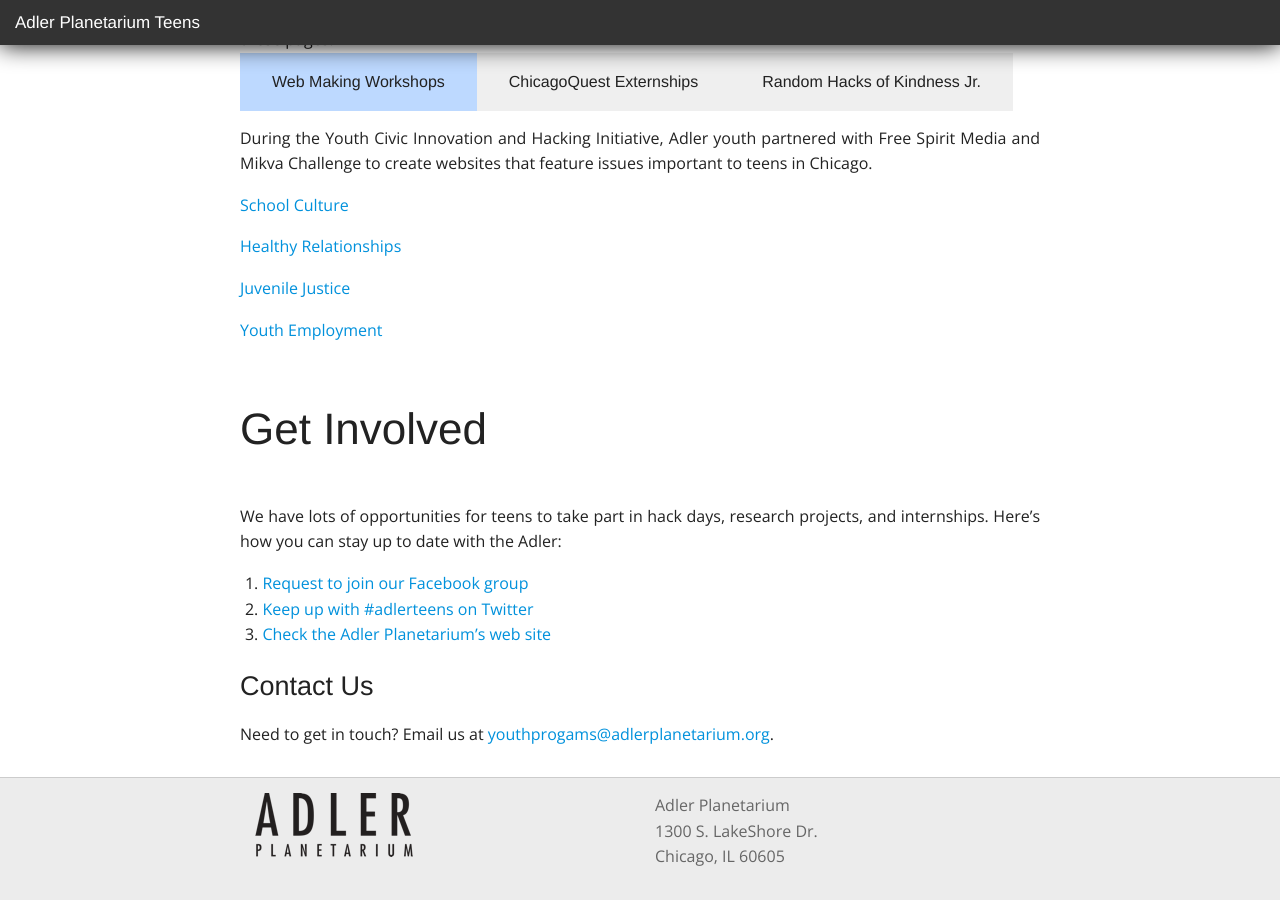
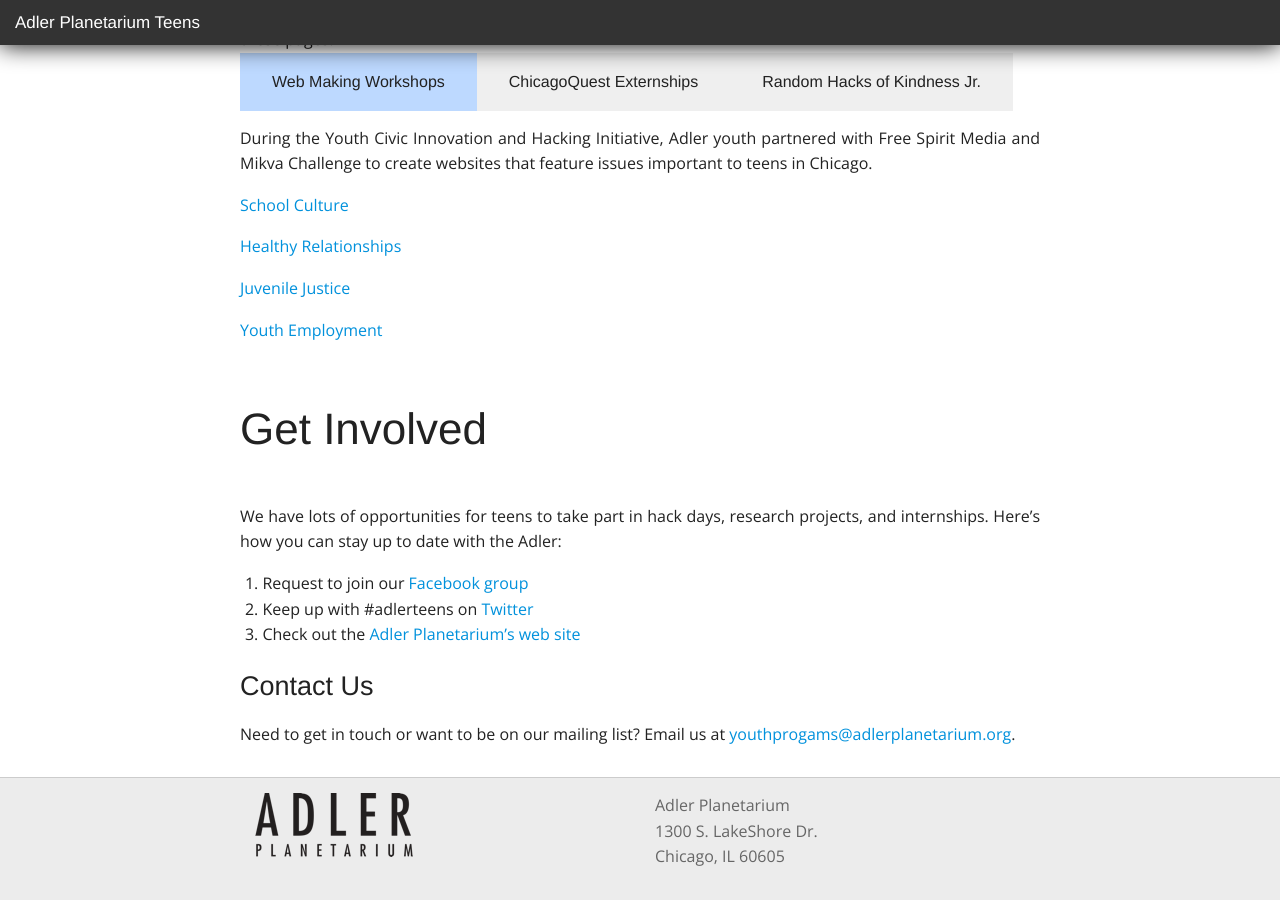
Before and after one commit to jbundy17/AdlerYouthPrograms.github.io, a Jekyll site: the page built from index.md, in a window 1280 px wide and 900 px high, scrolled down 543 px. Built offline with Jekyll 4.4.1, drawn with Linux system fonts in a browser that asks for light colours; nearby versions of some CDN libraries; Markdown is read by kramdown in place of the engine named in the settings.

Commit message:
Update index.md

```diff
--- a/index.md
+++ b/index.md
@@ -35,9 +35,9 @@ What's it like to be a teen at the Adler? Find out by exploring some of the proj
 # Get Involved
 We have lots of opportunities for teens to take part in hack days, research projects, and internships. Here's how you can stay up to date with the Adler:
 
-1. [Request to join our Facebook group](https://www.facebook.com/groups/adlerteens)
-2. [Keep up with #adlerteens on Twitter](https://twitter.com/search?f=realtime&q=%23adlerteens&src=hash)
-3. [Check the Adler Planetarium's web site](http://www.adlerplanetarium.org/teen-opportunities/)
+1. Request to join our [Facebook group](https://www.facebook.com/groups/adlerteens)
+2. Keep up with #adlerteens on [Twitter](https://twitter.com/search?f=realtime&q=%23adlerteens&src=hash)
+3. Check out the [Adler Planetarium's web site](http://www.adlerplanetarium.org/teen-opportunities/)
 
 ### Contact Us
-Need to get in touch? Email us at [youthprogams@adlerplanetarium.org](mailto:youthprograms@adlerplanetarium.org).
+Need to get in touch or want to be on our mailing list? Email us at [youthprogams@adlerplanetarium.org](mailto:youthprograms@adlerplanetarium.org).
```
